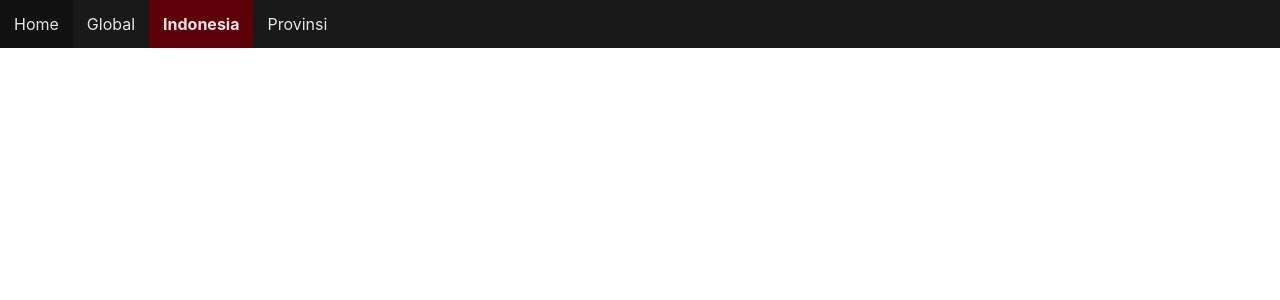
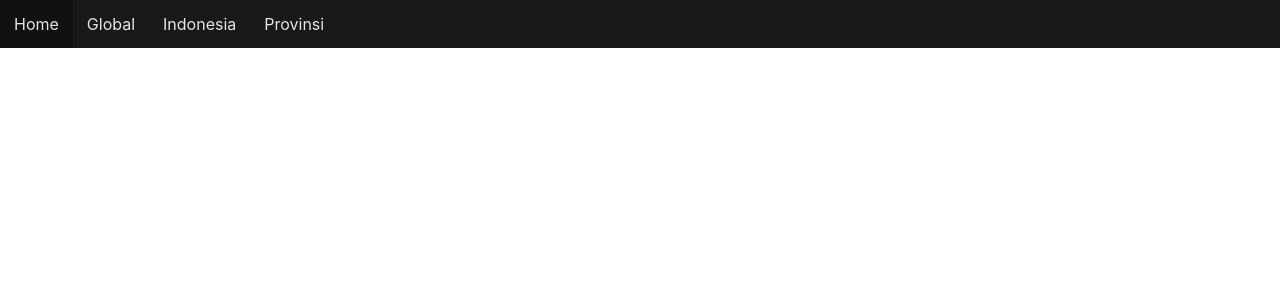
Before and after one commit to charley-rantung/web-covidtracker, a React (Create React App) app: page /indonesia in a window 1280 px wide. Shown: the top 300 px of the page. Built offline with nearby package versions, Linux system fonts and the light colour scheme.

Commit message:
Final Commit

```diff
--- a/src/App.js
+++ b/src/App.js
@@ -11,10 +11,10 @@ const App = () => {
       <div className="ContainerApp">
         <nav>
           <ul>
-            <li><NavLink to="/" style={{color: "#e5e5e5", float: "left", display: "block", textAlign: "center", textDecoration: "none", padding: 14}}> Home </NavLink></li>
-            <li><NavLink to="/global" style={{color: "#e5e5e5", float: "left", display: "block", textAlign: "center", textDecoration: "none", padding: 14}} activeStyle={{fontWeight: "bold", backgroundColor: "#5e0007"}}> Global </NavLink></li>
-            <li><NavLink to="/indonesia" style={{color: "#e5e5e5", float: "left", display: "block", textAlign: "center", textDecoration: "none", padding: 14}} activeStyle={{fontWeight: "bold", backgroundColor: "#5e0007"}}> Indonesia </NavLink></li>
-            <li><NavLink to="/provinsi" style={{color: "#e5e5e5", float: "left", display: "block", textAlign: "center", textDecoration: "none", padding: 14}} activeStyle={{fontWeight: "bold", backgroundColor: "#5e0007"}}> Provinsi </NavLink></li>
+            <li><NavLink to="/covid-tracker-web/" style={{color: "#e5e5e5", float: "left", display: "block", textAlign: "center", textDecoration: "none", padding: 14}}> Home </NavLink></li>
+            <li><NavLink to="/covid-tracker-web/global" style={{color: "#e5e5e5", float: "left", display: "block", textAlign: "center", textDecoration: "none", padding: 14}} activeStyle={{fontWeight: "bold", backgroundColor: "#5e0007"}}> Global </NavLink></li>
+            <li><NavLink to="/covid-tracker-web/indonesia" style={{color: "#e5e5e5", float: "left", display: "block", textAlign: "center", textDecoration: "none", padding: 14}} activeStyle={{fontWeight: "bold", backgroundColor: "#5e0007"}}> Indonesia </NavLink></li>
+            <li><NavLink to="/covid-tracker-web/provinsi" style={{color: "#e5e5e5", float: "left", display: "block", textAlign: "center", textDecoration: "none", padding: 14}} activeStyle={{fontWeight: "bold", backgroundColor: "#5e0007"}}> Provinsi </NavLink></li>
           </ul>
         </nav>
         <Switch>
```
Also changed, not shown: 1 other file (tests, documents, lock files or other folders).
